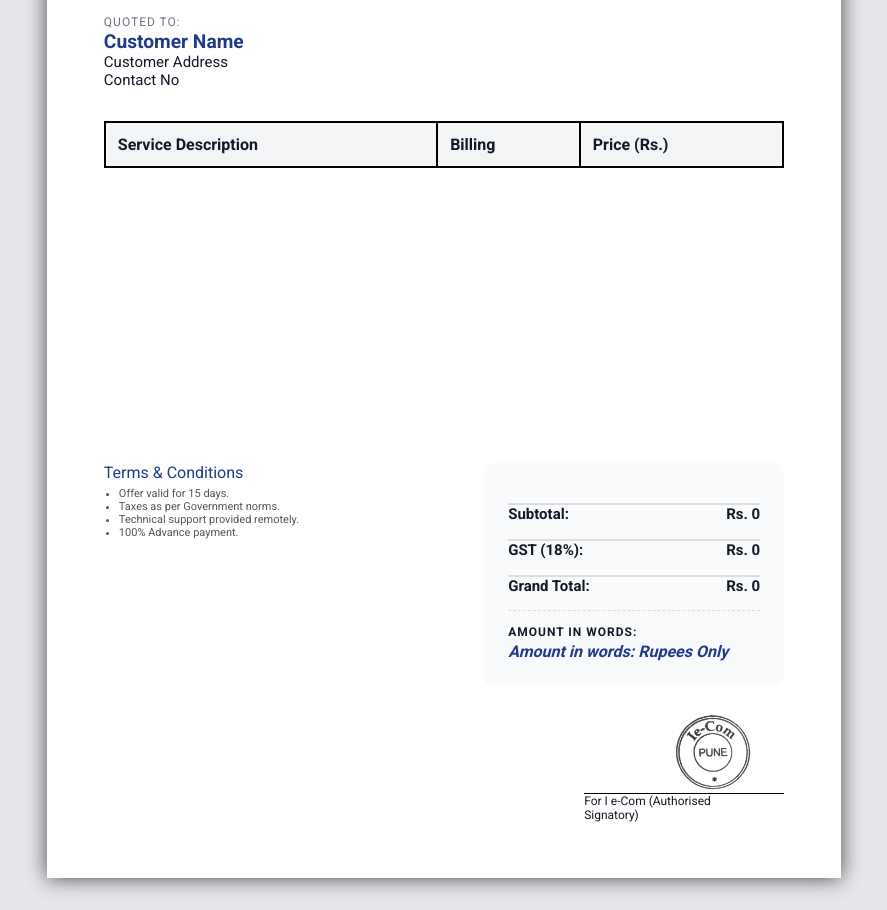
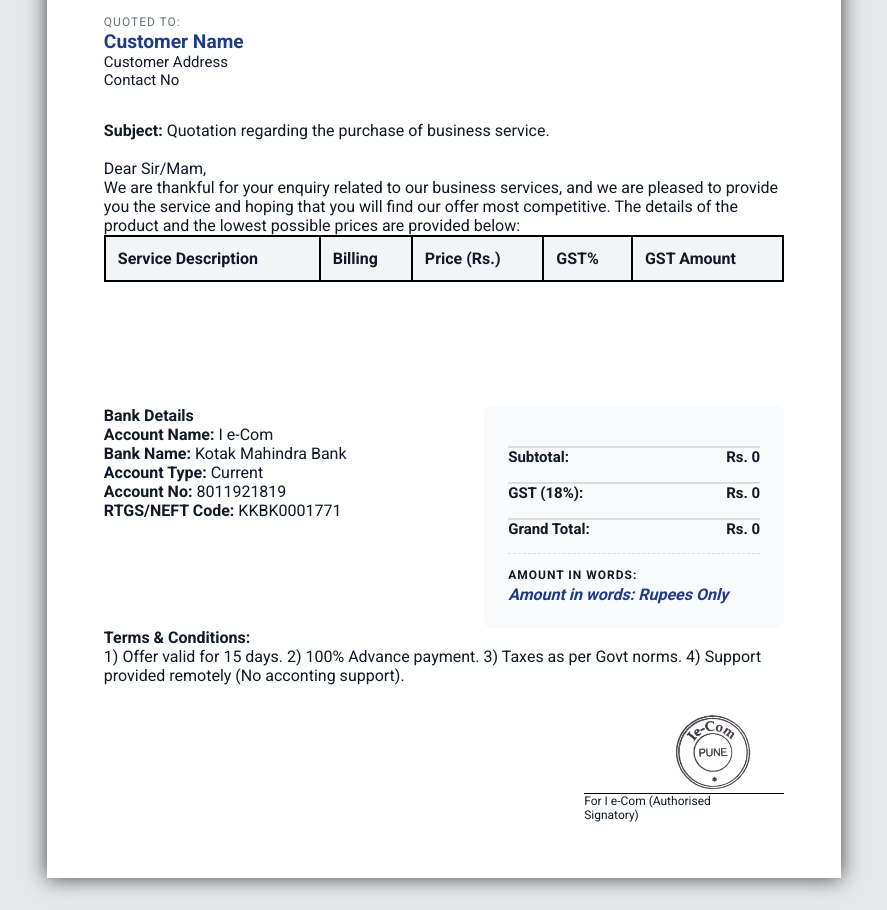
Before and after one commit to TheDevArc/staticquoteapp, a plain HTML site: page index.html in a window 1280 px wide. Shown: the part 1360-2270 px from the top of the page, without its empty margins (196-1083 px from the left). Drawn offline with Linux system fonts and the light colour scheme.

Commit message:
Add quotation details and bank information section
Added a section for quotation details and bank information.

```diff
--- a/index.html
+++ b/index.html
@@ -122,19 +122,30 @@
             </div>
         </section>
 
+        <section class="text-para">
+            <div class="text-content">
+                <p><strong>Subject:</strong> Quotation regarding the purchase of business service.</p><br>
+                Dear Sir/Mam,<br>
+                We are thankful for your enquiry related to our business services,
+                and we are pleased to provide you the service and hoping that you will find our offer
+                most competitive. The details of the product and the lowest possible prices are provided below:
+            </div>
+        </section>
         <table class="items-table">
             <thead>
                 <tr>
                     <th>Service Description</th>
                     <th class="text-center">Billing</th>
                     <th class="text-right">Price (Rs.)</th>
+                    <th class="text-center">GST%</th>
+                    <th class="text-right">GST Amount</th>
                 </tr>
             </thead>
             <tbody id="out-items-body"></tbody>
         </table>
 
         <div class="bottom-grid">
-            <div class="terms">
+            <!-- <div class="terms">
                 <p class="strong" style="color: var(--primary); margin-bottom: 5px;">Terms & Conditions</p>
                 <ul style="font-size: 11px; padding-left: 15px; color: #555;">
                     <li>Offer valid for 15 days.</li>
@@ -142,6 +153,17 @@
                     <li>Technical support provided remotely.</li>
                     <li>100% Advance payment.</li>
                 </ul>
+            </div> -->
+
+            <div class="bank-details">
+                <p><strong>Bank Details</strong></p>
+                <div class="bank-div">
+                    <strong>Account Name:</strong> I e-Com<br>
+                    <strong>Bank Name:</strong> Kotak Mahindra Bank<br>
+                    <strong>Account Type:</strong> Current<br>
+                    <strong>Account No:</strong> 8011921819<br>
+                    <strong>RTGS/NEFT Code:</strong> KKBK0001771
+                </div>
             </div>
             <div class="calculation-area">
                 <div class="calc-row">
@@ -171,6 +193,10 @@
         </div>
 
         <footer>
+
+            <div class="footer-terms">
+                <p><strong>Terms & Conditions:</strong><br>1) Offer valid for 15 days. 2) 100% Advance payment. 3) Taxes as per Govt norms. 4) Support provided remotely (No acconting support).</p>
+            </div>
             <div class="signature-section">
                 <div class="sig-box">
                     <img src="assets/stampimg.png" class="company-stamp" alt="">
```
